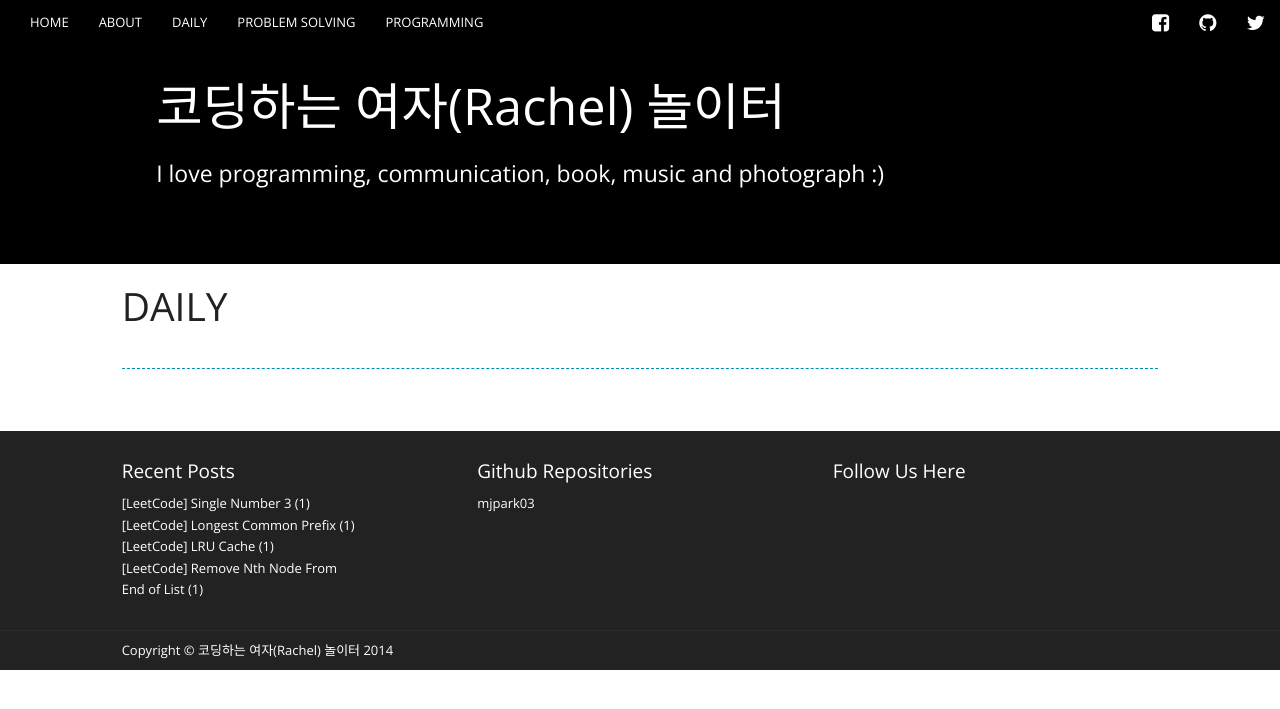
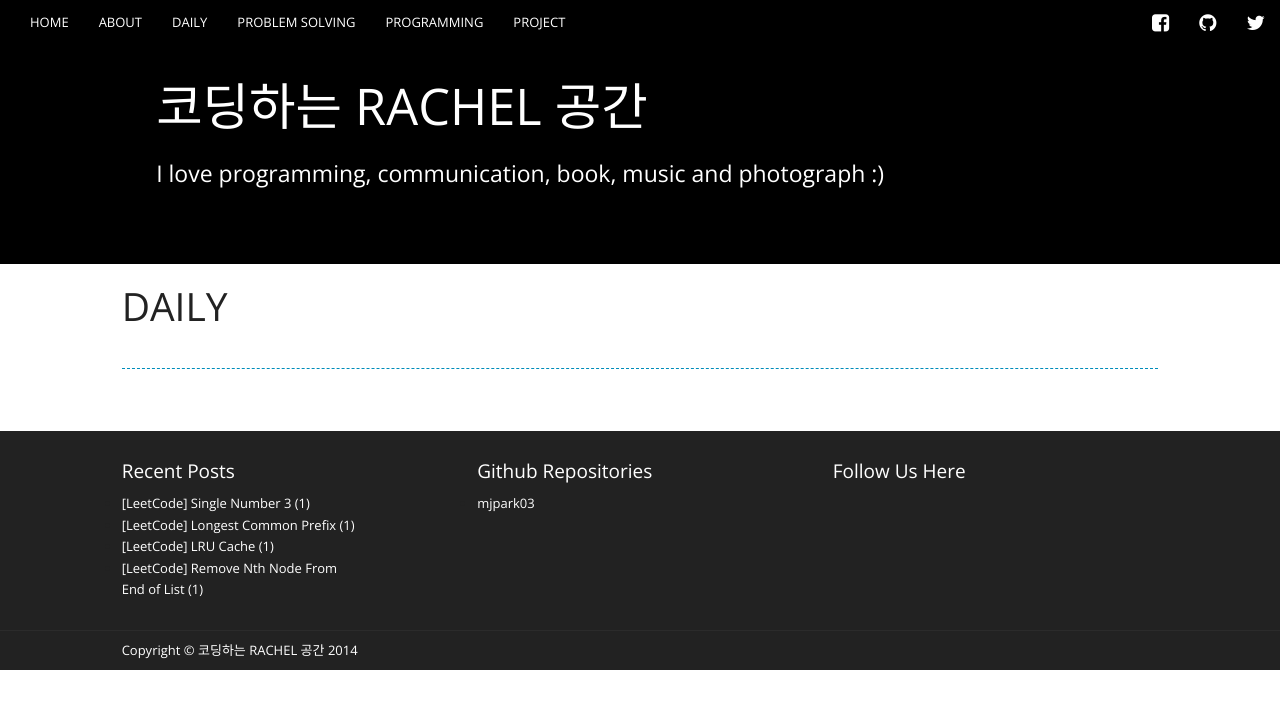
Before and after one commit to gudnam/mjpark03.github.io, a Jekyll site: the page built from 03.daily.md, in a window 1280 px wide. Shown: the top 709 px of the page. Built offline with Jekyll 4.4.1, drawn with Linux system fonts in a browser that asks for light colours; nearby versions of some CDN libraries.

Commit message:
Add top menu(PROJECT) & Modify blog title

```diff
--- a/_config.yml
+++ b/_config.yml
@@ -1,5 +1,5 @@
 # Site settings
-title: 코딩하는 여자(Rachel) 놀이터
+title: 코딩하는 RACHEL 공간
 description: I love programming, communication, book, music and photograph :)
 email: mjpark03@gmail.com
 baseurl: /
```
Also changed, not shown: 06.project.md (added, +24 -0 lines).
